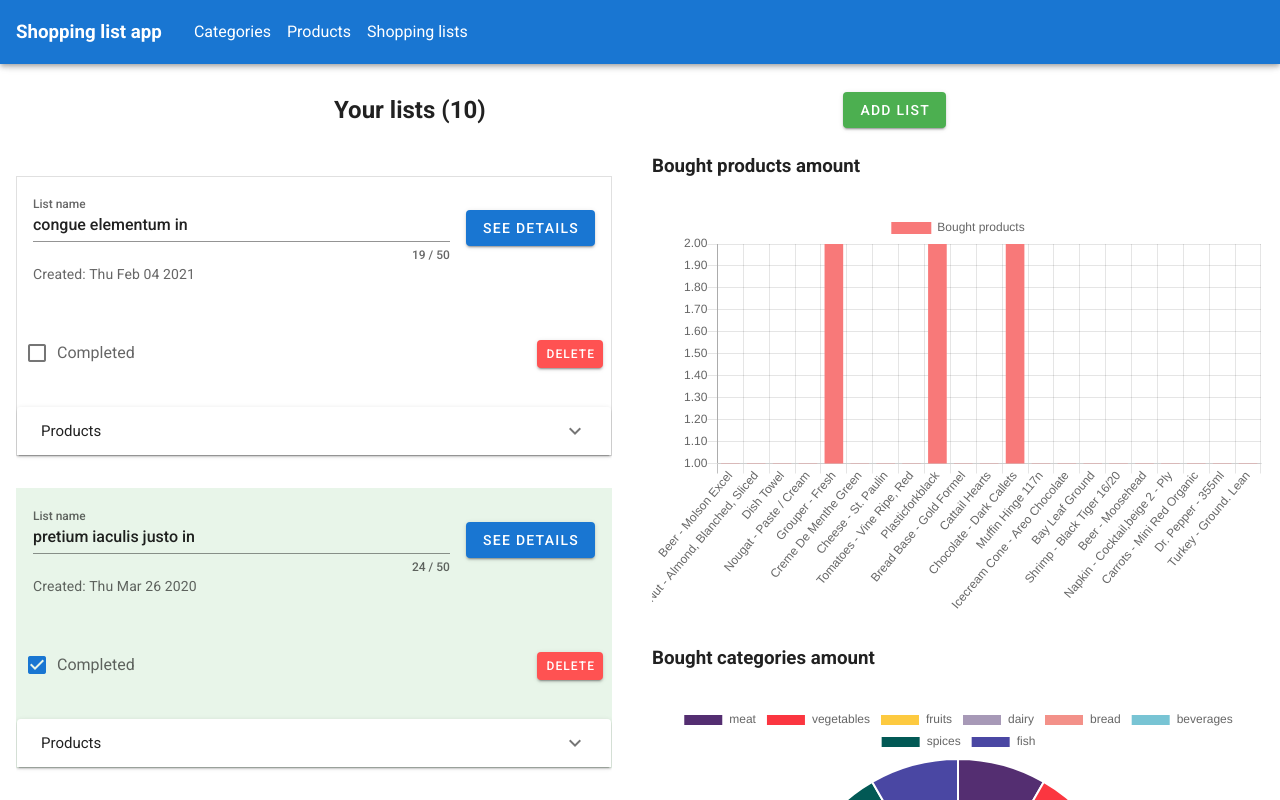
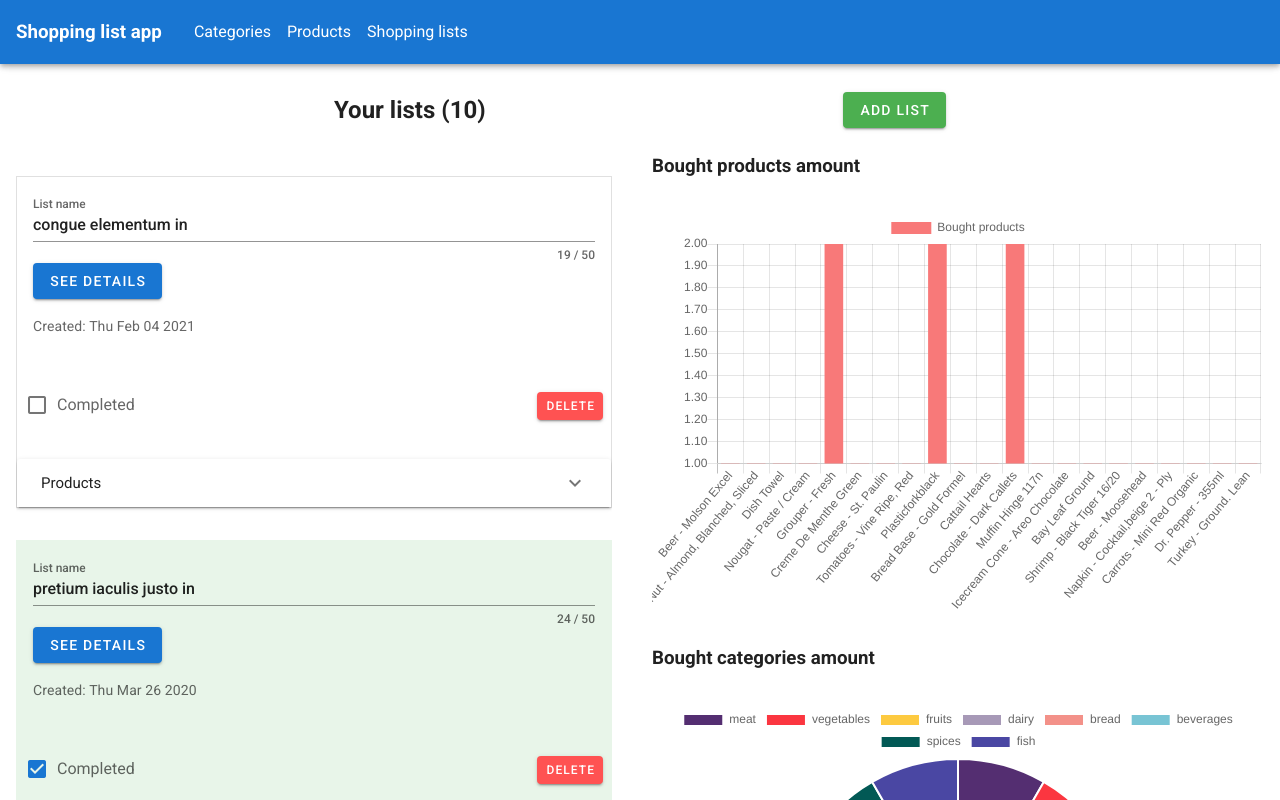
Before and after one commit to bartek9105/shopping-list, a Vue app: page /lists in a window 1280 px wide. Shown: the top 800 px of the page. Built offline with nearby package versions, Linux system fonts and the light colour scheme.

Commit message:
minor styling fixes for lists view

```diff
--- a/public/index.html
+++ b/public/index.html
@@ -5,7 +5,7 @@
     <meta http-equiv="X-UA-Compatible" content="IE=edge">
     <meta name="viewport" content="width=device-width,initial-scale=1.0">
     <link rel="icon" href="<%= BASE_URL %>favicon.ico">
-    <title><%= htmlWebpackPlugin.options.title %></title>
+    <title>Shopping list</title>
     <link href="https://fonts.googleapis.com/css?family=Roboto:100,300,400,500,700,900" rel="stylesheet">
     <link href="https://cdn.jsdelivr.net/npm/@mdi/font@4.x/css/materialdesignicons.min.css" rel="stylesheet">
   </head>
--- a/src/views/Lists.vue
+++ b/src/views/Lists.vue
@@ -1,7 +1,7 @@
 <template>
 	<div>
 		<v-row class="justify-center mt-4 px-4">
-			<v-col xs="12" sm="8" md="6">
+			<v-col xs="12" lg="6">
 				<div class="d-flex justify-space-between align-center">
 					<div class="d-flex align-items">
 						<h2 class="mr-4">Your lists ({{ lists.length }})</h2>
@@ -33,20 +33,19 @@
 										:class="{ 'green lighten-5': list.completed }"
 									>
 										<v-card-title>
-											<div
-												class="d-flex justify-space-between align-center flex-grow-1"
-											>
+											<div class="d-flex flex-column flex-grow-1">
 												<v-text-field
 													v-model="list.name"
 													counter="50"
 													hint="Change list name"
 													label="List name"
-													class="mr-4"
 												></v-text-field>
 												<router-link
 													:to="{ name: 'ListDetails', params: { id: list.id } }"
 												>
-													<v-btn color="primary">See details</v-btn>
+													<v-btn color="primary" class="mb-4"
+														>See details</v-btn
+													>
 												</router-link>
 											</div>
 										</v-card-title>
@@ -80,6 +79,7 @@
 													<tr
 														v-for="(product, productIndex) in list.products"
 														:key="productIndex"
+														class="d-flex justify-space-between align-center flex-wrap mb-2 border-bottom-1"
 													>
 														<td>
 															{{ product.name }}
@@ -100,7 +100,9 @@
 															</v-btn>
 														</td>
 													</tr>
-													<tr>
+													<tr
+														class="d-flex justify-space-between align-center flex-grow-1 flex-wrap"
+													>
 														<td>
 															<v-select
 																:items="products"
@@ -108,7 +110,6 @@
 																item-text="name"
 																v-model="selectedProduct"
 																return-object
-																class="mr-4"
 															>
 															</v-select>
 														</td>
--- a/src/views/Products.vue
+++ b/src/views/Products.vue
@@ -46,13 +46,13 @@
 									:key="index"
 									@click="goToProduct(product.product_id)"
 								>
-									<td>
+									<td class="py-2">
 										{{ product.name }}
 										<v-chip class="ma-2" color="success" outlined>
 											{{ product.category[0].name }}
 										</v-chip>
 									</td>
-									<td>
+									<td @click.stop="">
 										<v-btn
 											small
 											color="primary"
```
